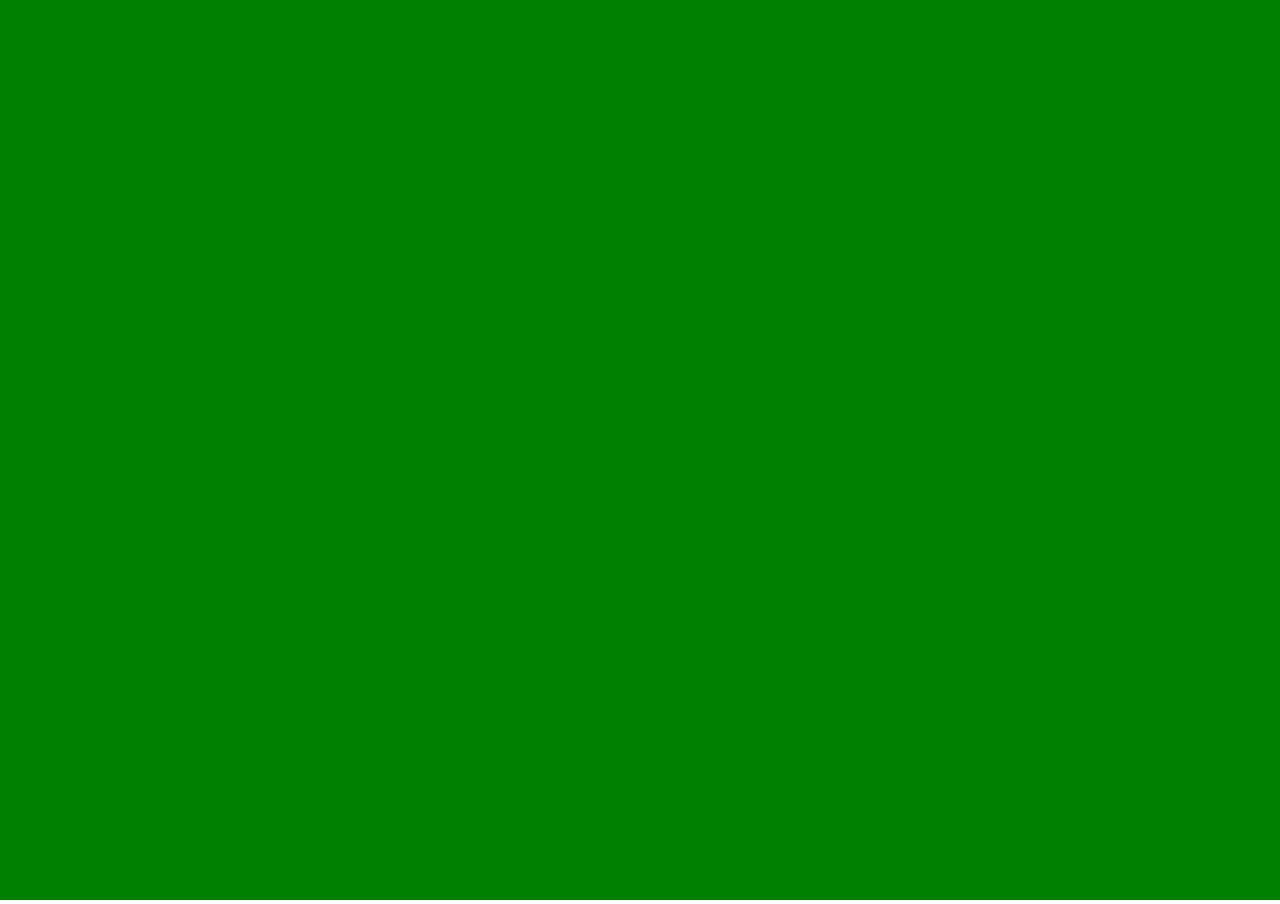
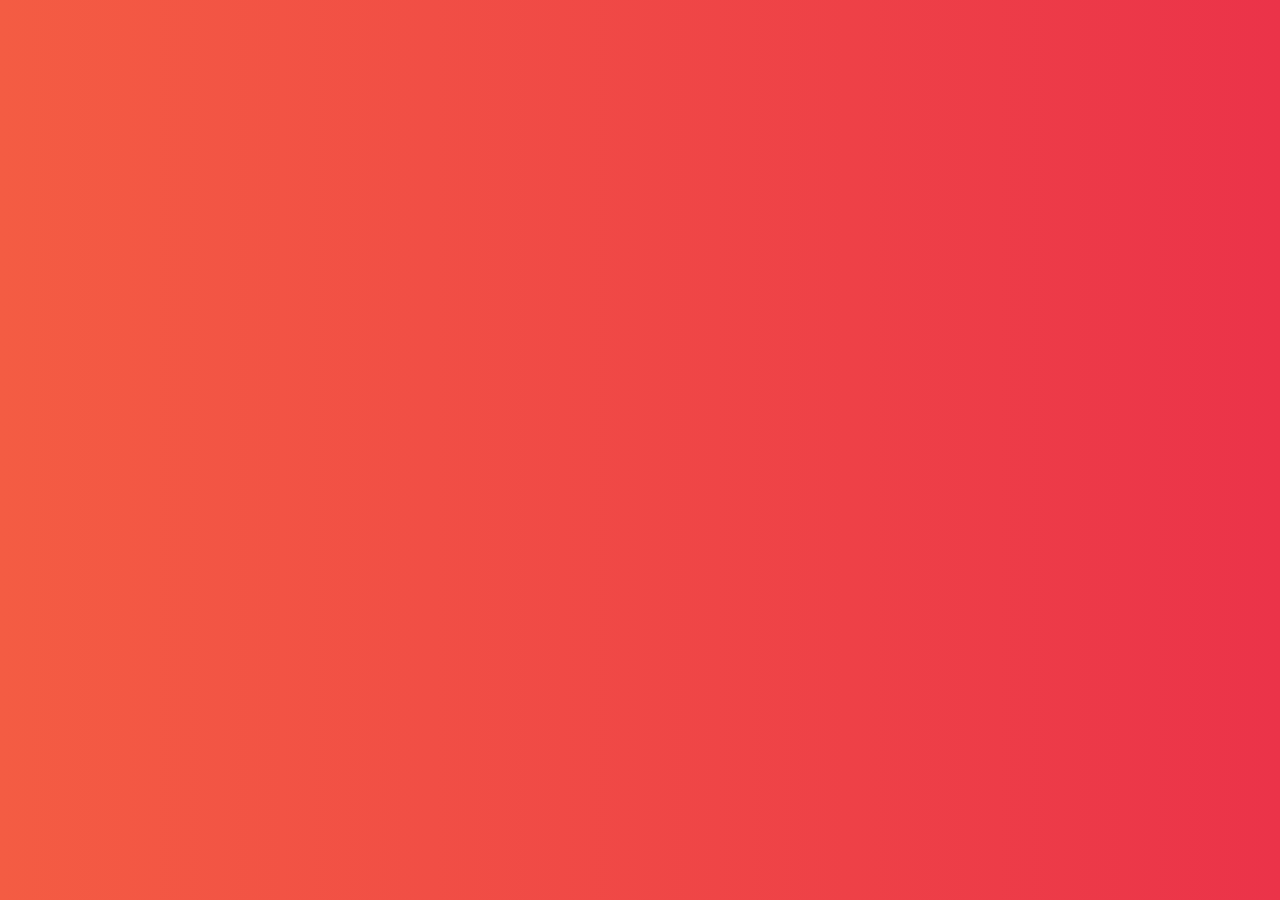
Before and after one commit to Wanchalerm77/PatatapProject, a Jekyll site: the page built from index.html, in a window 1280 px wide. Built offline with Jekyll 4.4.1, drawn with Linux system fonts in a browser that asks for light colours; nearby versions of some CDN libraries.

Commit message:
changes background

```diff
--- a/_layouts/canvas.html
+++ b/_layouts/canvas.html
@@ -14,6 +14,10 @@
     #myCanvas {
         width: 100%;
         height: 100%;
+        background: #EB3349;  /* fallback for old browsers */
+        background: -webkit-linear-gradient(to right, #F45C43, #EB3349);  /* Chrome 10-25, Safari 5.1-6 */
+        background: linear-gradient(to right, #F45C43, #EB3349); /* W3C, IE 10+/ Edge, Firefox 16+, Chrome 26+, Opera 12+, Safari 7+ */
+
 
     }
     html, body {
--- a/index.html
+++ b/index.html
@@ -207,4 +207,4 @@ function playSound() {
 
 </script>
 
-<canvas id="myCanvas" resize style="background: green"></canvas>
+<canvas id="myCanvas" resize></canvas>
```
Lines whose indentation alone changed are shown as unchanged.
